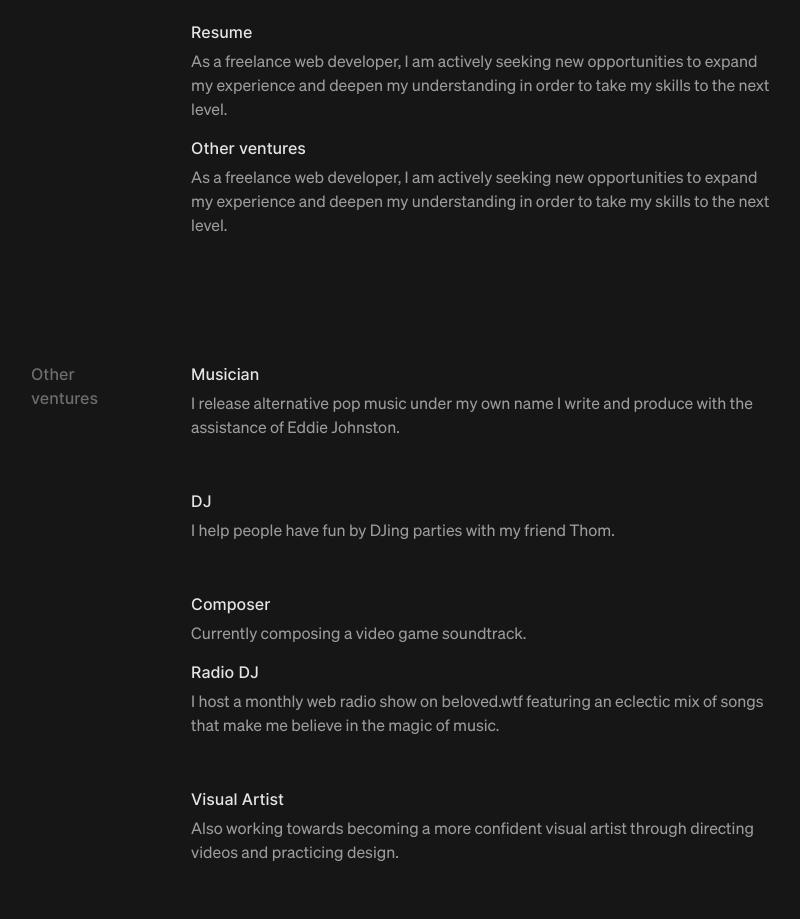
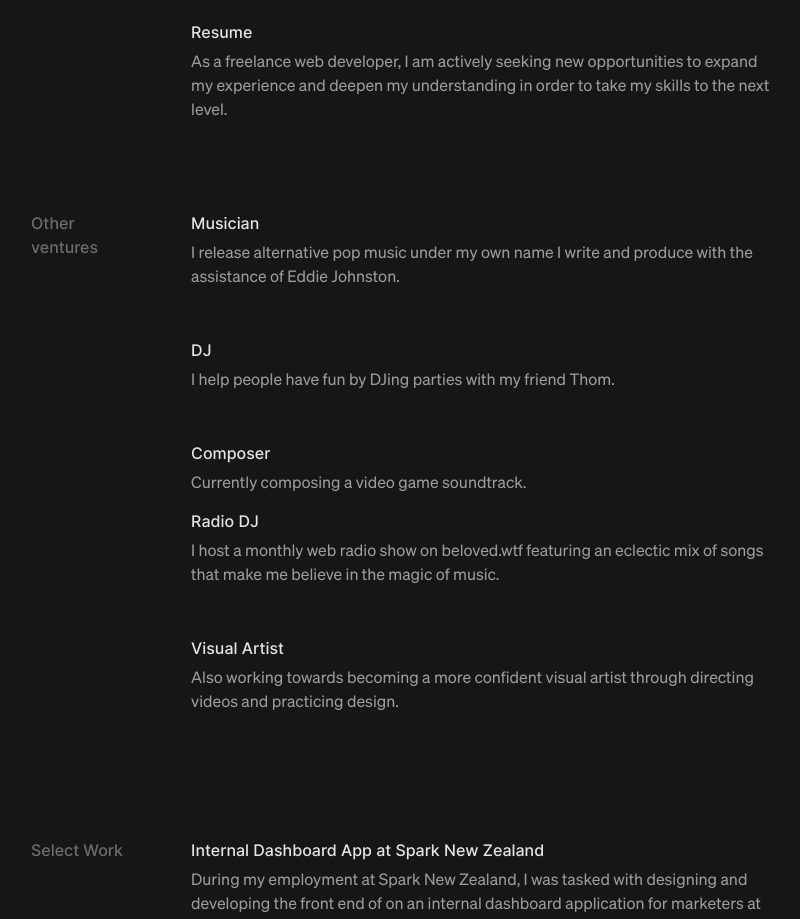
Before and after one commit to maxwellyoung/maxwellyoung, a Next.js app: page /about in a window 1280 px wide. Shown: the part 1040-1959 px from the top of the page, without its empty margins (234-1034 px from the left). Built offline with nearby package versions, Linux system fonts and the light colour scheme.

Commit message:
Update data.ts

```diff
--- a/src/components/About/data.ts
+++ b/src/components/About/data.ts
@@ -14,11 +14,6 @@ export const about: Content[] = [
 	{
 		title: 'Resume',
 		href: '/resume.pdf',
-		content:
-			'As a freelance web developer, I am actively seeking new opportunities to expand my experience and deepen my understanding in order to take my skills to the next level.',
-	},
-	{
-		title: 'Other ventures',
 		content:
 			'As a freelance web developer, I am actively seeking new opportunities to expand my experience and deepen my understanding in order to take my skills to the next level.',
 	},
```
